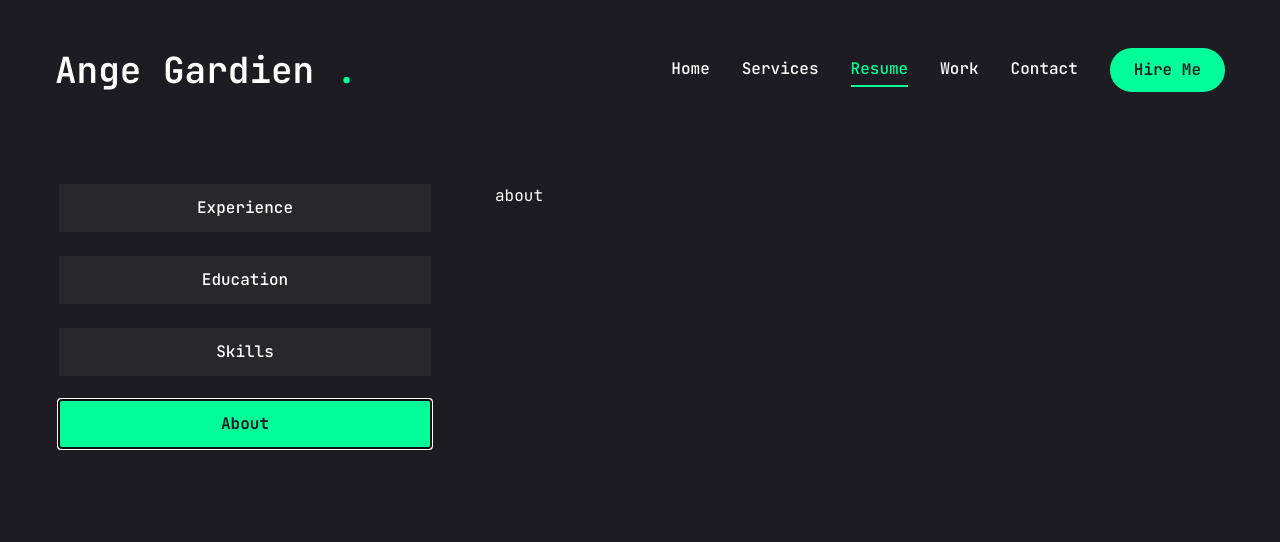
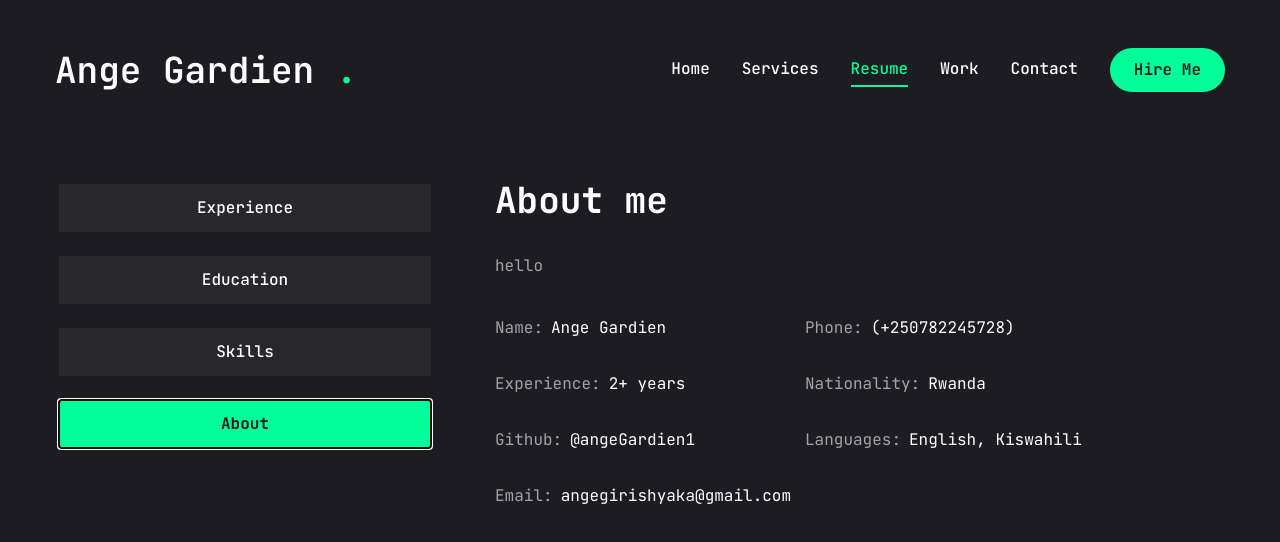
Before and after one commit to ange-gardien1/my-portfolio, a Next.js app: page /resume in a window 1280 px wide. Both pictures are taken after a click on the tab "About". Shown: the top 542 px of the page. Built offline with nearby package versions, Linux system fonts and the light colour scheme.

Commit message:
resume is done

```diff
--- a/app/resume/page.jsx
+++ b/app/resume/page.jsx
@@ -43,10 +43,7 @@
       fieldName: "Nationality",
       fieldValue: "Rwanda",
     },
-    {
-      fieldName: "Email",
-      fieldValue: "angegirishyaka@gmail.com",
-    },
+
     {
       fieldName: "Github",
       fieldValue: "@angeGardien1",
@@ -54,6 +51,10 @@
     {
       fieldName: "Languages",
       fieldValue: "English, Kiswahili",
+    },
+    {
+      fieldName: "Email",
+      fieldValue: "angegirishyaka@gmail.com",
     },
   ],
 };
@@ -278,8 +279,19 @@
                 </ul>
               </div>
             </TabsContent>
-            <TabsContent value="about" className="w-full">
-              about
+            <TabsContent value="about" className="w-full text-center xl:text-left">
+              <div className="flex flex-col gap-[30px]">
+                <h3 className="text-4xl font-bold">{about.title}</h3>
+                <p className="max-w-[600px] text-white/60 mx-auto xl:mx-0">{about.description}</p>
+                <ul className="grid grid-cols-1 xl:grid-cols-2 gap-y-6 max-w-[620px] mx-auto xl:mx-0">
+                  {about.info.map((item,index) => {
+                    return( <li key={index} className="flex items-center justify-center xl:justify-start gap-2">
+                        <span className="text-white/60">{item.fieldName}:</span>
+                        <span className="text-l">{item.fieldValue}</span>
+                    </li>)
+                  })}
+                </ul>
+              </div>
             </TabsContent>
           </div>
         </Tabs>
```
